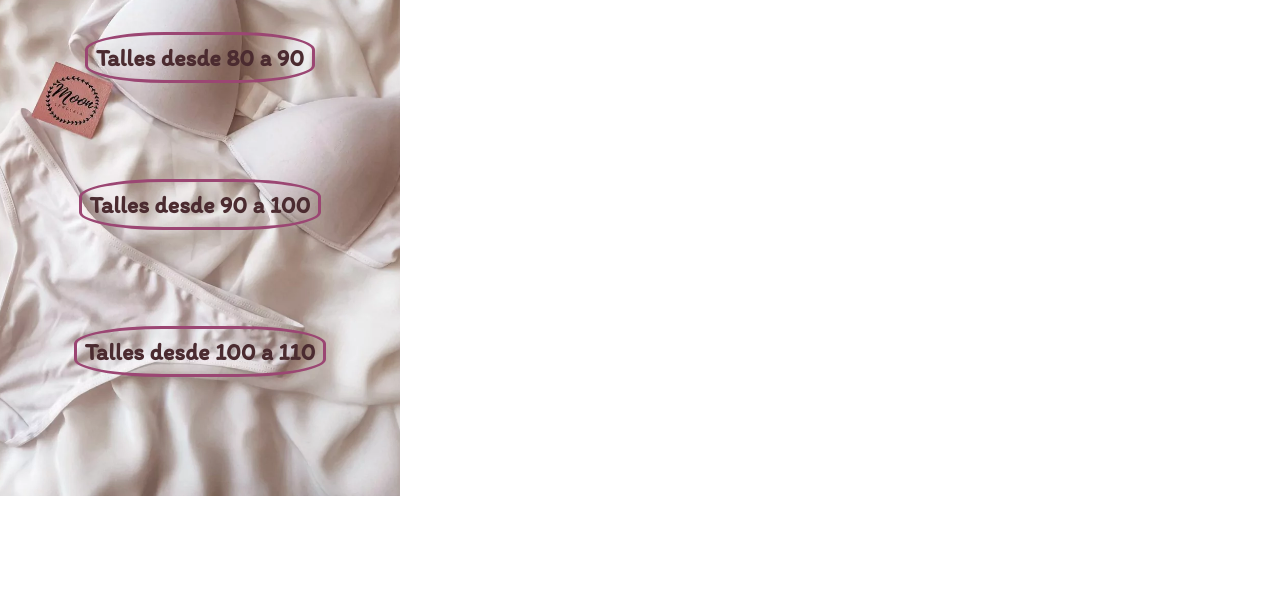
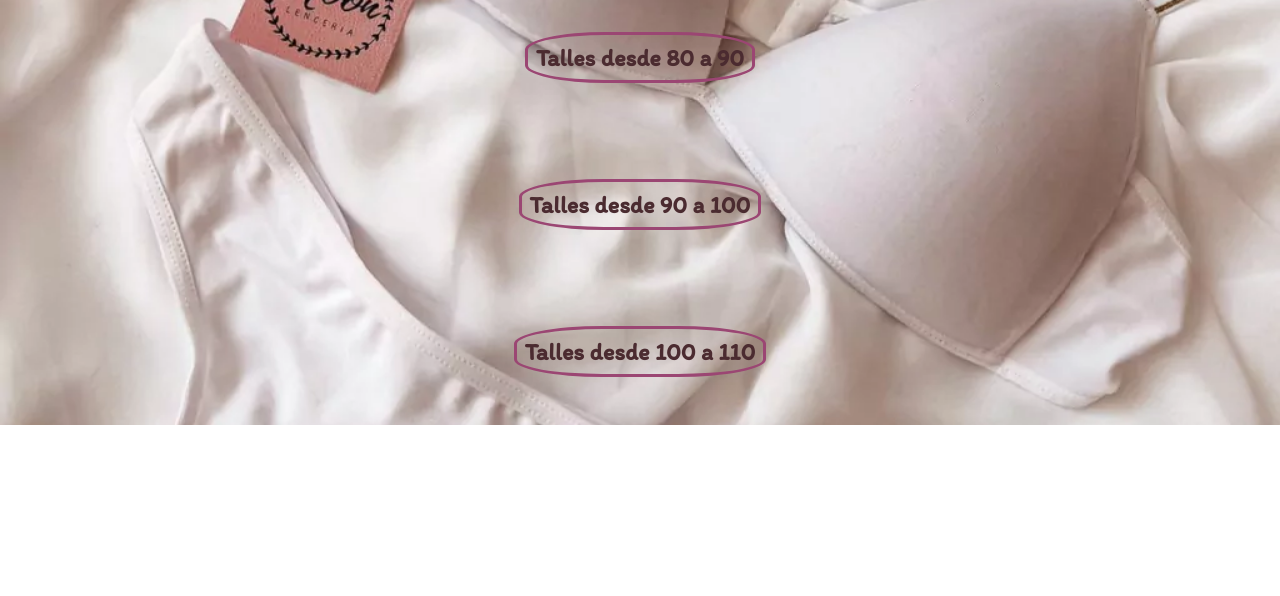
Before and after one commit to JoseLuca18/malaga, a plain HTML site: page index.html in a window 1280 px wide. Shown: the part 204-800 px from the top of the page. Drawn offline with Linux system fonts and the light colour scheme.

Commit message:
Update catalogo.css

```diff
--- a/catalogo.css
+++ b/catalogo.css
@@ -7,8 +7,8 @@
 .container{
     display: flex;
     flex-direction: column;
-    width: 400px;
-    height: 700px;
+    width: auto;
+    height: auto;
     background-image: url("fondo4.webp");
     background-size: cover;
     background-position: center;
```
